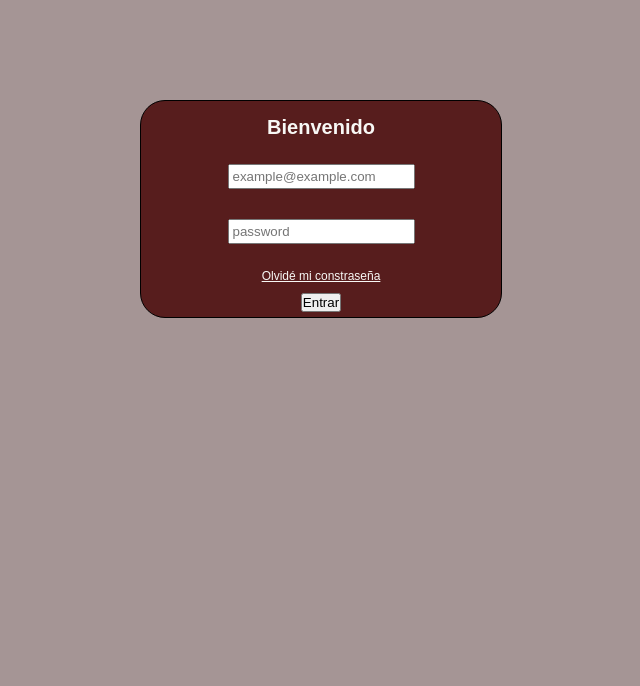
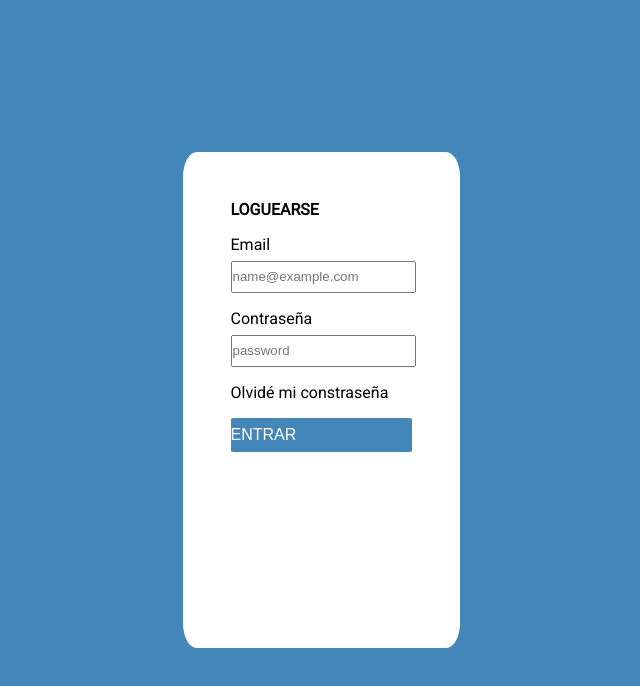
Before and after one commit to LuisC-web/Inventario, a website: page frontend/src/pages/login.html in a window 1280 px wide. Shown: the whole page, without its empty margins (319-959 px from the left). Drawn offline with Linux system fonts and the light colour scheme.

Commit message:
agregando login con css pure

```diff
--- a/frontend/src/pages/login.html
+++ b/frontend/src/pages/login.html
@@ -6,17 +6,27 @@
  <meta http-equiv="X-UA-Compatible" content="IE=edge">
  <meta name="viewport" content="width=device-width, initial-scale=1.0">
  <link rel="stylesheet" href="../styles/login.css">
+ <link rel="stylesheet" href="../styles/global.css">
  <title>Login</title>
 </head>
 
 <body>
  <section class="formulario">
-  <form>
-   <h2>Bienvenido</h2>
-   <input type="email" placeholder="example@example.com" required>
-   <input type="password" placeholder="password" required>
-   <p class="terminos">Olvidé mi constraseña</p>
-   <button type="submit">Entrar</button>
+  <form class="formulario-login">
+   <legend class="legenda">Loguearse</legend>
+   <div class="mb-3 correo contenedores-login">
+    <label for="exampleFormControlInput1" class="form-label ">Email</label>
+    <input type="email" class="form-control input-text" id="exampleFormControlInput1" placeholder="name@example.com">
+   </div>
+
+   <div class="mb-3 correo contenedores-login">
+    <label for="exampleFormControlInput1" class="form-label">Contraseña</label>
+    <input type="password" class="form-control input-text" id="exampleFormControlInput1" placeholder="password">
+   </div>
+
+
+   <a class="terminos correo contenedores-login" href="">Olvidé mi constraseña</a>
+   <button type=" submit" class="correo contenedores-login boton">Entrar</button>
   </form>
  </section>
 </body>
--- /dev/null
+++ b/frontend/src/styles/global.css
@@ -0,0 +1,9 @@
+@import url('https://fonts.googleapis.com/css2?family=Roboto&display=swap');
+* {
+  margin: 0;
+  padding: 0;
+}
+body {
+  background-color: #4286ba;
+  font-family: 'Roboto', sans-serif;
+}
--- a/frontend/src/styles/login.css
+++ b/frontend/src/styles/login.css
@@ -1,44 +1,70 @@
-*{
-    margin: 0px;
-    padding: 0;
+/*
+Estilos de varios elementos
+*/
+.formulario,
+.contenedores-login {
+  display: flex;
+}
+.formulario-login,
+.contenedores-login {
+  flex-direction: column;
 }
 
-body  {
-    background: rgb(165, 149, 149);
-
+.input-text,
+.boton {
+  padding: 0.5em 0;
 }
-
-
+/*Estilos individuales*/
 .formulario {
-    border: solid black 1px;
-    border-radius: 25px;
-    margin: auto;
-    width: 350px;
-    margin-top: 100px;
-    padding: 5px;
-     text-align: center;
-     background: rgb(87, 29, 29);
-     color: rgb(248, 248, 245);
-     font-size: 15px;
-     font-family: Arial, Helvetica, sans-serif;
-}
-
-.formulario input  {
-padding: 3px;
-margin:15px ;
+  justify-content: center;
+  align-items: center;
+  width: 100vw;
+  height: 100vh;
 }
 
 .terminos {
-
-    text-decoration: underline;
-
-    padding: 10px;
-    font-size: 12px;
-
+  display: block;
 }
 
 h2 {
-    padding: 10px;
-    font-size: 20px;
+  padding: 10px;
+  font-size: 20px;
+}
 
+.correo {
+  display: flex;
 }
+.contenedores-login {
+  margin-top: 1em;
+}
+.formulario-login {
+  background: #fff;
+  height: 50%;
+  padding: 3em;
+  border-radius: 5%;
+}
+.legenda {
+  font-weight: bold;
+  text-transform: uppercase;
+}
+.input-text {
+  width: 100%;
+  margin-top: 0.5em;
+}
+.boton {
+  width: 100%;
+  background-color: #4286ba;
+  border: none;
+  color: #fff;
+  border-radius: 3%;
+  text-transform: uppercase;
+  font-size: 1em;
+}
+a {
+  text-decoration: none;
+  color: #000;
+}
+.boton:hover {
+  cursor: pointer;
+  background-color: #4286bac2;
+}
```
